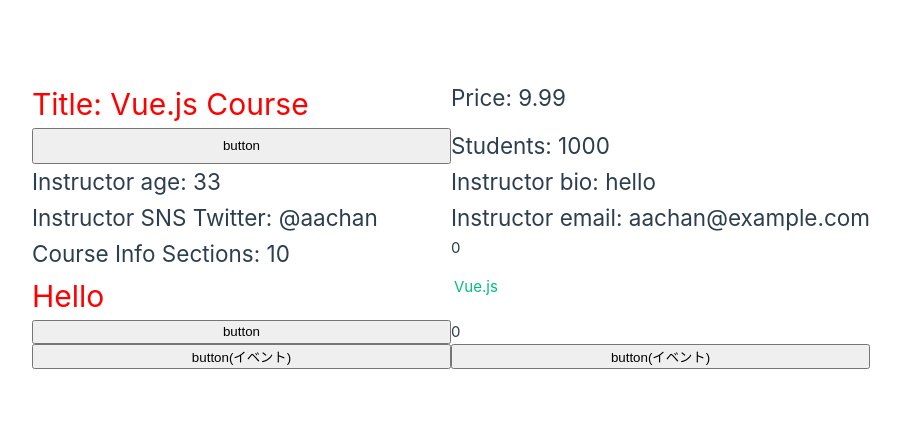
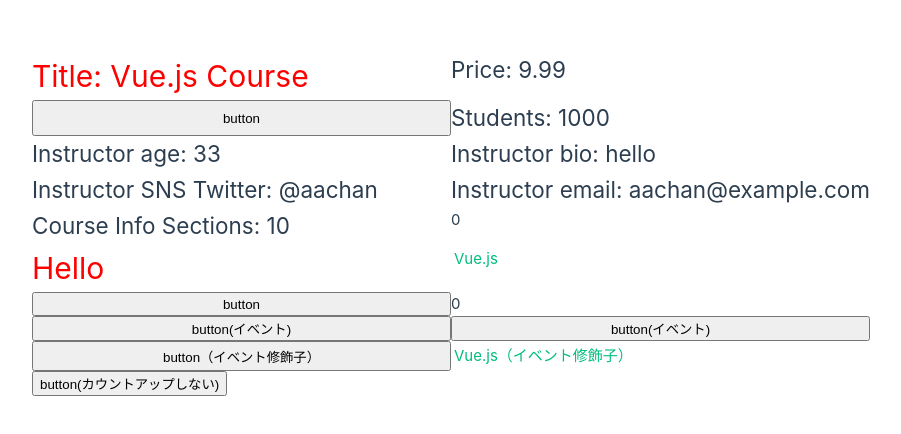
Before and after one commit to aachan1127/vue-lesson, a Vue app: page / in a window 1280 px wide. Shown: the part 176-610 px from the top of the page, without its empty margins (189-1090 px from the left). Built offline with nearby package versions, Linux system fonts and the light colour scheme.

Commit message:
udemy30 イベント修飾子

```diff
--- a/src/App.vue
+++ b/src/App.vue
@@ -67,10 +67,9 @@
 
 // イベントオブジェクト
 const count = ref(0)
-function countUp(event, times){
+function countUp(event, times) {
   count.value = event.clientX * times
 }
-
 </script>
 
 <template>
@@ -107,21 +106,30 @@
   <!--Boolean属性 NaNやfalseを指定すると、disable属性が消える-->
   <!-- <button :disabled="NaN">button</button> -->
 
-
   <!-- v-onディレクティブ  何かが起きた時に何かをさせたい時-->
   <!-- <button v-on:click="count++">button</button> -->
   <!-- 上のv-onを@に省略して記載することも可能 -->
   <button @click="count++">button</button>
 
+  <!-- イベントオブジェクト ボタンをクリックした時のX軸の値を取得して表示させる（.clientX)-->
+  <p>{{ count }}</p>
+  <button @click="count = $event.clientX">button(イベント)</button>
 
-<!-- イベントオブジェクト ボタンをクリックした時のX軸の値を取得して表示させる（.clientX)-->
-<p>{{ count }}</p>
-<button @click="count = $event.clientX">button(イベント)</button>
+  <!-- 関数に引数を渡したいときは、（）にインラインハンドラーとして関数呼び出し式を書く -->
+  <button @click="countUp($event, 5)">button(イベント)</button>
 
-<!-- 関数に引数を渡したいときは、（）にインラインハンドラーとして関数呼び出し式を書く -->
-<button @click="countUp($event, 5)">button(イベント)</button>
+  <!-- .preventDefault()でデフォルトの挙動が起きなくできる -->
+  <!-- 例）hrefで遷移できなくなる -->
+  <button @click="$event.preventDefault()">button（イベント修飾子）</button>
+  <a href="http://vuejs.org" @click="$event.preventDefault()">Vue.js（イベント修飾子）</a>
+  <!-- @click.prevent="" でもOK！ ""の中に追加で挙動させたいコードを書ける-->
 
-
+  <!-- .stopPropagation()で親の要素にクリックイベントが発生したことを電波させなくできる -->
+  <div @click="count++">
+    <button @click="$event.stopPropagation()">button(カウントアップしない)</button>
+    <!-- @click.stop="" でもOK! ""の中に追加で挙動させたいコードを書ける-->
+    <!-- @click.stop.prevent の様に連続して書いてもOK！ -->
+  </div>
 </template>
 
 <style>
```
